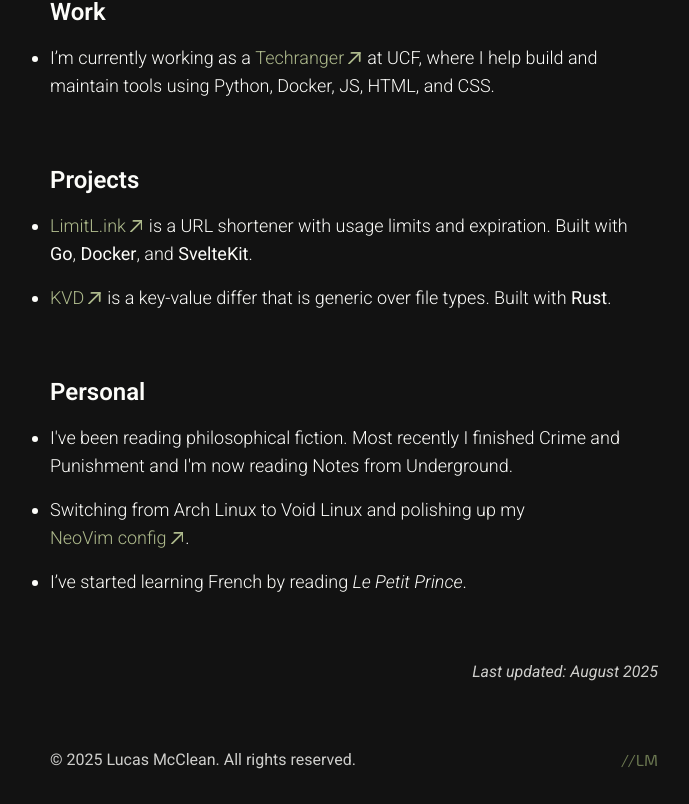
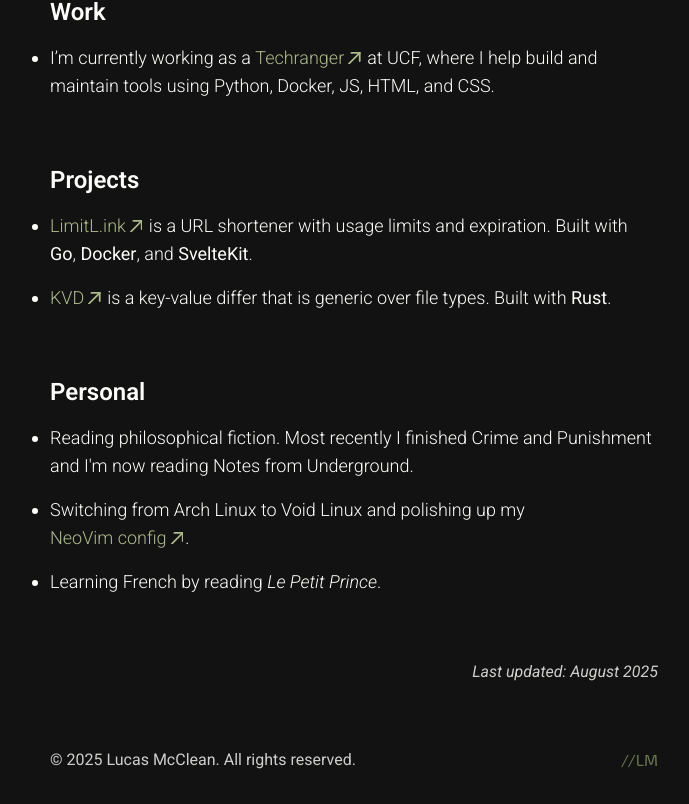
Before and after one commit to lucasmcclean/portfolio, a SvelteKit app: page /now in a window 1280 px wide. Shown: the part 492-1296 px from the top of the page, without its empty margins (286-975 px from the left). Built offline with nearby package versions, Linux system fonts and the light colour scheme; a web font is replaced by a local one.

Commit message:
fix(about, now): adjust wording, correct grammar

```diff
--- a/src/routes/about/+page.svelte
+++ b/src/routes/about/+page.svelte
@@ -75,8 +75,8 @@
 					<p class="font-light">
 						I began my first year as an Honors CS student at the University of Central Florida (<abbr
 							title="University of Central Florida">UCF</abbr
-						>) and joined Knight Hacks—a club which has had a major impact on my development as a
-						developer. Through Knight Hacks I attended my first two hackathons which reinforced my
+						>) and joined Knight Hacks—a club which has had a major impact on my journey as a
+						developer. Through Knight Hacks, I attended my first two hackathons which reinforced my
 						passion about development and collaboration.
 					</p>
 				</li>
@@ -96,7 +96,7 @@
 				<li>
 					<h4><span class="text-secondary">2025</span> - CLI and Lower-Level Development</h4>
 					<p class="font-light">
-						As I continued my exploration of the many fields in software Rust caught my interest.
+						As I continued my exploration of the many fields in software, Rust caught my interest.
 						Since then, Rust has become one of my main areas of foucs in my free time. In addition
 						to Go, Rust is one of the primary languages I enjoy using to build CLI tools and other
 						lower-level projects.
--- a/src/routes/now/+page.svelte
+++ b/src/routes/now/+page.svelte
@@ -88,8 +88,8 @@
 			<ul class="list-disc space-y-4 font-light">
 				<li>
 					<p>
-						I've been reading philosophical fiction. Most recently I finished Crime and Punishment
-						and I'm now reading Notes from Underground.
+						Reading philosophical fiction. Most recently I finished Crime and Punishment and I'm now
+						reading Notes from Underground.
 					</p>
 				</li>
 				<li>
@@ -101,7 +101,7 @@
 					</p>
 				</li>
 				<li>
-					I’ve started learning French by reading <em>Le Petit Prince</em>.
+					Learning French by reading <em>Le Petit Prince</em>.
 				</li>
 			</ul>
 		</section>
```
